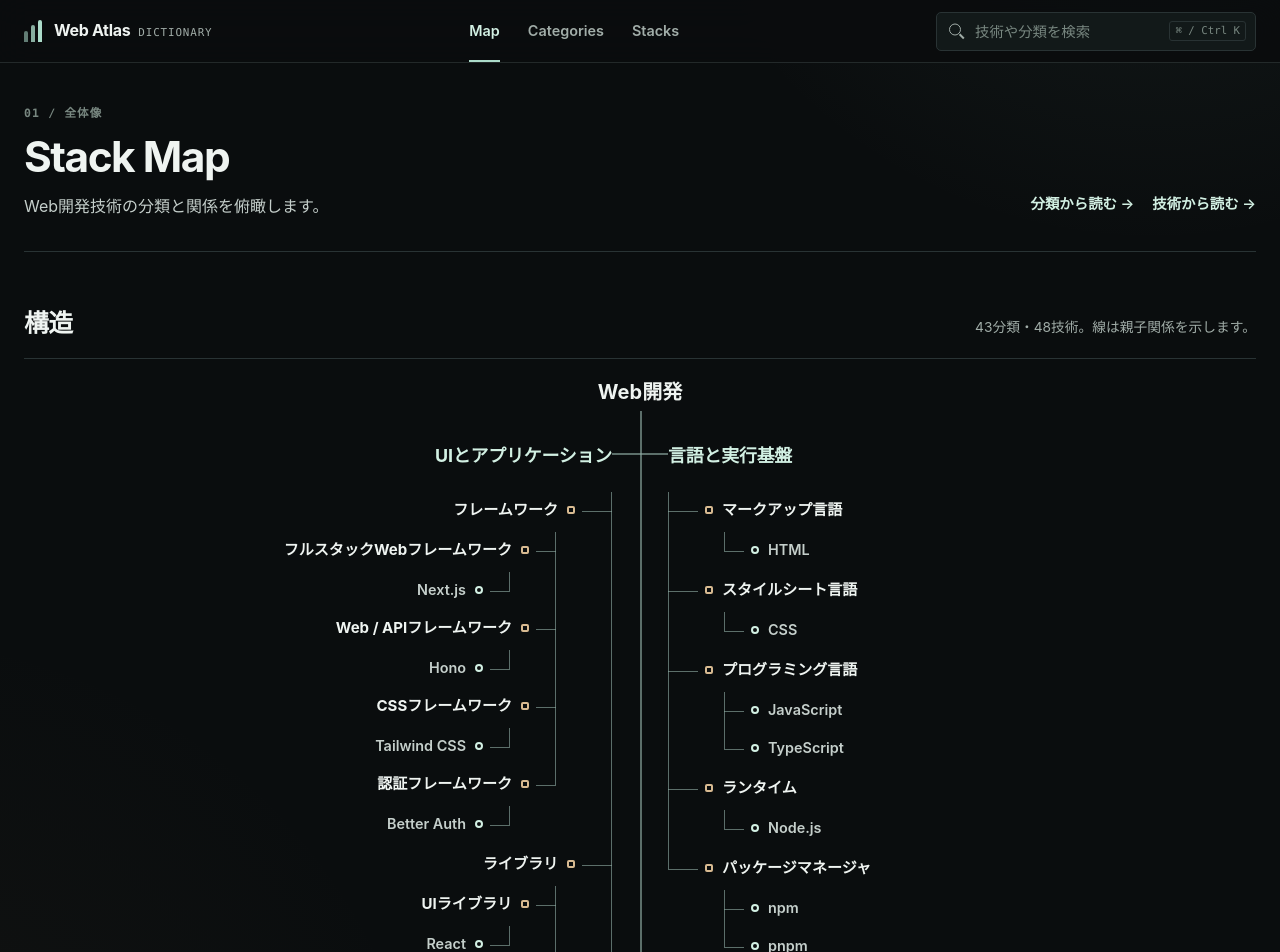
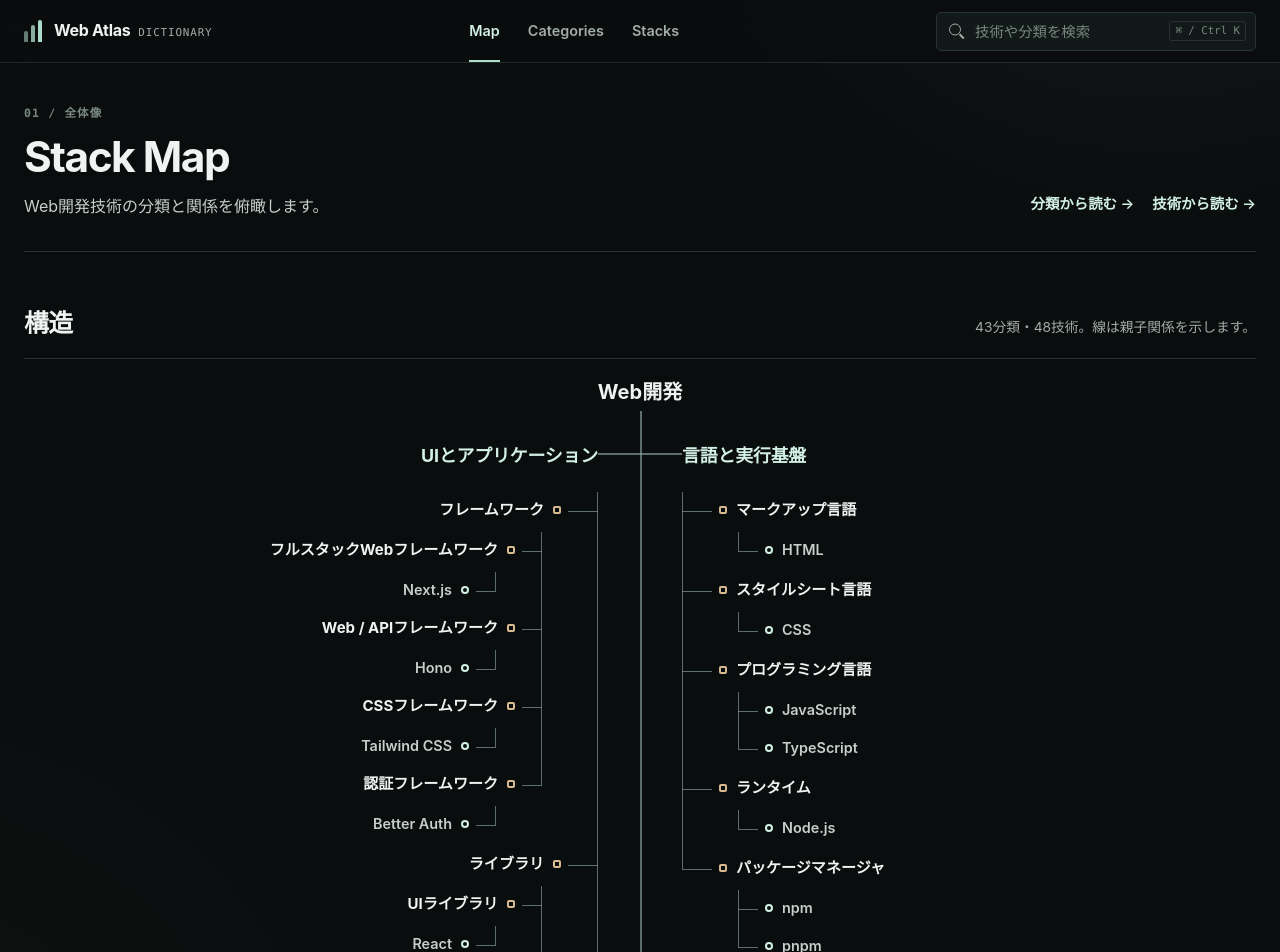
Before and after one commit to Lye-0/web-atlas, a React (Vite) app: page /dictionary/map in a window 1280 px wide. Shown: the top 952 px of the page. Built offline with nearby package versions, Linux system fonts and the light colour scheme.

Commit message:
fix: MapのRoot位置と幹間隔を調整する

```diff
--- a/src/styles.css
+++ b/src/styles.css
@@ -473,6 +473,8 @@
 
 .stack-map {
   --map-trunk-width: 2px;
+  --map-trunk-gap: 84px;
+  --map-mobile-group-offset: 28px;
   --map-group-gap: 34px;
   --map-group-to-children-gap: 24px;
   --map-group-indent: 30px;
@@ -509,10 +511,9 @@
 }
 
 .map-visual-groups {
-  --map-trunk: 56px;
   position: relative;
   display: grid;
-  grid-template-columns: minmax(0, 1fr) var(--map-trunk) minmax(0, 1fr);
+  grid-template-columns: minmax(0, 1fr) var(--map-trunk-gap) minmax(0, 1fr);
   align-items: start;
   gap: 0;
   margin-top: 32px;
@@ -560,18 +561,18 @@
 .map-visual-lane-right .map-visual-group::after {
   position: absolute;
   top: 10px;
-  width: calc(var(--map-trunk) / 2);
+  width: calc(var(--map-trunk-gap) / 2);
   height: 2px;
   background: var(--connector);
   content: "";
 }
 
 .map-visual-lane-left .map-visual-group::after {
-  right: calc(var(--map-trunk) / -2);
+  right: calc(var(--map-trunk-gap) / -2);
 }
 
 .map-visual-lane-right .map-visual-group::after {
-  left: calc(var(--map-trunk) / -2);
+  left: calc(var(--map-trunk-gap) / -2);
 }
 
 .map-mobile-groups {
@@ -1677,7 +1678,7 @@
     position: absolute;
     top: 0;
     bottom: 0;
-    left: -16px;
+    left: calc(-1 * var(--map-mobile-group-offset));
     width: var(--map-trunk-width);
     background: var(--connector);
     content: "";
@@ -1690,8 +1691,8 @@
   .map-mobile-group-item::after {
     position: absolute;
     top: var(--map-group-branch-offset);
-    left: -16px;
-    width: 16px;
+    left: calc(-1 * var(--map-mobile-group-offset));
+    width: var(--map-mobile-group-offset);
     height: 2px;
     background: var(--connector);
     content: "";
@@ -1700,11 +1701,13 @@
   .map-root-node {
     width: 100%;
     margin: 0;
+    padding-left: 0;
+    padding-right: 18px;
     text-align: left;
   }
 
   .map-root-node::after {
-    left: 12px;
+    left: 0;
     height: 28px;
     background: var(--connector);
   }
```
Also changed, not shown: 1 other file (tests, documents, lock files or other folders).
